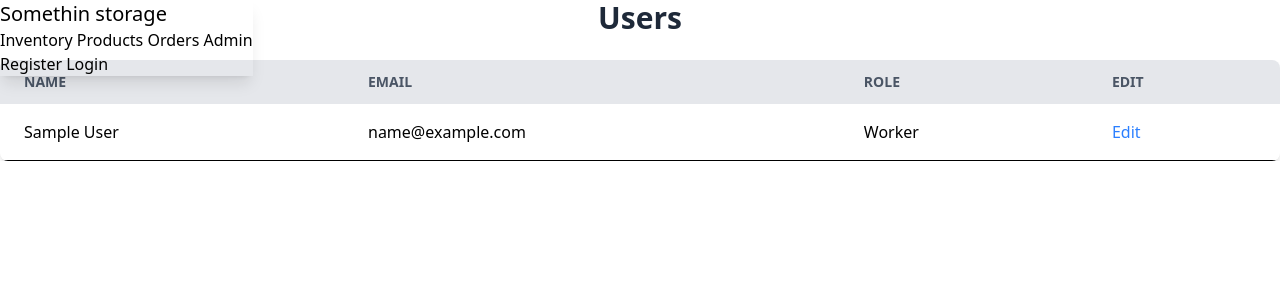
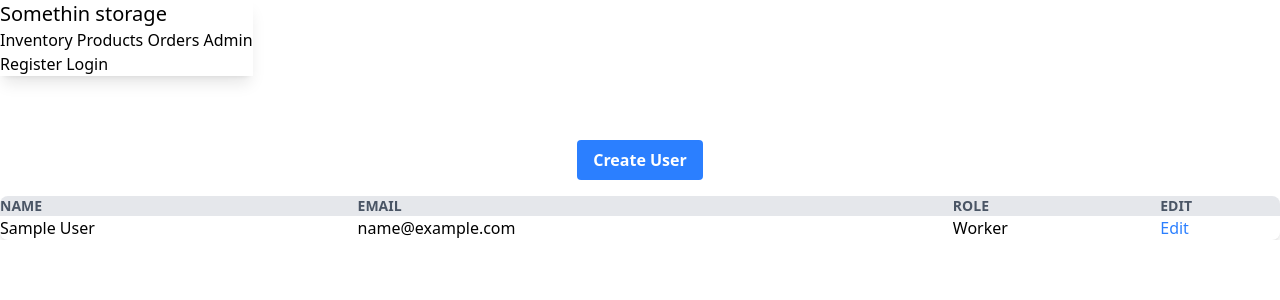
Before and after one commit to kristians2005/Invt_sist-ma, a PHP site: page /users in a window 1280 px wide. Shown: the top 300 px of the page. Run offline with PHP 8.4, Linux system fonts and the light colour scheme; tables that the repository leaves empty hold one stand-in row (values such as "Sample post"); some libraries are stand-ins or nearby versions.

Commit message:
createuser

```diff
--- a/controllers/UsersController.php
+++ b/controllers/UsersController.php
@@ -18,13 +18,72 @@ class UsersController
 
     public function create()
     {
+        if ($_SERVER['REQUEST_METHOD'] === 'POST') {
+            $name = $_POST['name'];
+            $email = $_POST['email'];
+            $password = password_hash($_POST['password'], PASSWORD_BCRYPT);
+            $roles = $_POST['roles'];
 
-        require "views/auth/create.view.php";
+            Users::create([
+            'name' => $name,
+            'email' => $email,
+            'password' => $password,
+            'roles' => $roles
+            ]);
+
+            header("Location: /users");
+        }
+        require "views/users/Create.view.php";
     }
 
     public function store()
     {
+        $name = $_POST['name'];
+        $email = $_POST['email'];
+        $password = $_POST['password'];
+        $password_confirmation = $_POST['password_confirmation'];
+        $roles = $_POST['roles'];
 
+        $error = [];
+
+        if (Validator::required($name)) {
+            $error["name"] = "Name is required.";
+        }
+
+        if (!Validator::strLengt($name, 3, 50)) {
+            $error["name"] = "Name must be between 3 and 50 characters long.";
+        }
+
+        if (!Validator::passwordMatch($password, $password_confirmation)) {
+            $error["password"] = "Passwords do not match.";
+        }
+
+        if (!Validator::passwordContains($password)) {
+            $error["password"] = "Password must contain at least one number and one uppercase letter and one simbol.";
+        }
+
+        if (!Validator::passwordLength($password)) {
+            $error["password"] = "Password must be at least 8 characters long.";
+        }
+
+        if (!Validator::email($email)) {
+            $error["email"] = "Email is not valid.";
+        }
+
+        if (Auth::emailExists($email)) {
+            $error["email"] = "This email is already registered. Please use a different email.";
+        }
+
+
+
+        var_dump($error);
+
+        if (empty($error)) {
+            Auth::register($name, $email, $password);
+            header('Location: /users');
+        } else {
+            require "views/users/Create.view.php";
+        }
     }
 
     public function edit()
--- a/views/users/Index.view.php
+++ b/views/users/Index.view.php
@@ -1,27 +1,37 @@
 <?php require_once "views/partials/header.view.php"; ?>
-<h1 class="text-3xl font-bold text-center text-gray-800 mb-6">Users</h1>
+
+<div class="pt-20">
+
+<h1 class="text-3xl text-white font-bold text-center text-gray-800 mb-6">Users</h1>
+
+<div class="flex justify-center mb-4">
+    <a href="users/create" class="bg-blue-500 hover:bg-blue-700 text-white font-bold py-2 px-4 rounded">
+        Create User
+    </a>
+</div>
+
 <div class="overflow-x-auto">
-    <table class="min-w-full  shadow-md rounded-lg overflow-hidden">
+    <table class="table w-full shadow-md rounded-lg overflow-hidden">
     <thead>
         <tr>
-                <th class="py-3 px-6 bg-gray-200 text-left text-gray-600 font-bold uppercase text-sm">Name</th>
-                <th class="py-3 px-6 bg-gray-200 text-left text-gray-600 font-bold uppercase text-sm">Email</th>
-                <th class="py-3 px-6 bg-gray-200 text-left text-gray-600 font-bold uppercase text-sm">Role</th>
-                <th class="py-3 px-6 bg-gray-200 text-left text-gray-600 font-bold uppercase text-sm">Edit</th>
+        <th class="bg-gray-200 text-left text-gray-600 font-bold uppercase text-sm">Name</th>
+        <th class="bg-gray-200 text-left text-gray-600 font-bold uppercase text-sm">Email</th>
+        <th class="bg-gray-200 text-left text-gray-600 font-bold uppercase text-sm">Role</th>
+        <th class="bg-gray-200 text-left text-gray-600 font-bold uppercase text-sm">Edit</th>
         </tr>
     </thead>
     <tbody>
         <?php foreach ($users as $user): ?>
-                <tr class="border-b hover:bg-gray-100">
-                    <td class="py-4 px-6"><?php echo htmlspecialchars($user['name']); ?></td>
-                    <td class="py-4 px-6"><?php echo htmlspecialchars($user['email']); ?></td>
-                    <td class="py-4 px-6"><?php echo htmlspecialchars($user['roles']); ?></td>
-                    <td class="py-4 px-6">
-                        <a href="users/edit?id=<?php echo $user['id']; ?>" class="text-blue-500 hover:underline">Edit</a>
-                    </td>
+        <tr class="hover:bg-gray-100">
+            <td><?php echo htmlspecialchars($user['name']); ?></td>
+            <td><?php echo htmlspecialchars($user['email']); ?></td>
+            <td><?php echo htmlspecialchars($user['roles']); ?></td>
+            <td><a href="users/edit?id=<?php echo $user['id']; ?>" class="text-blue-500 hover:underline">Edit</a></td>
         </tr>
         <?php endforeach; ?>
     </tbody>
     </table>
 </div>
+</div>
+
 <?php require_once "views/partials/footer.view.php"; ?>
```
Also changed, not shown: views/users/Create.view.php (+46 -2 lines). Lines whose indentation alone changed are shown as unchanged.
